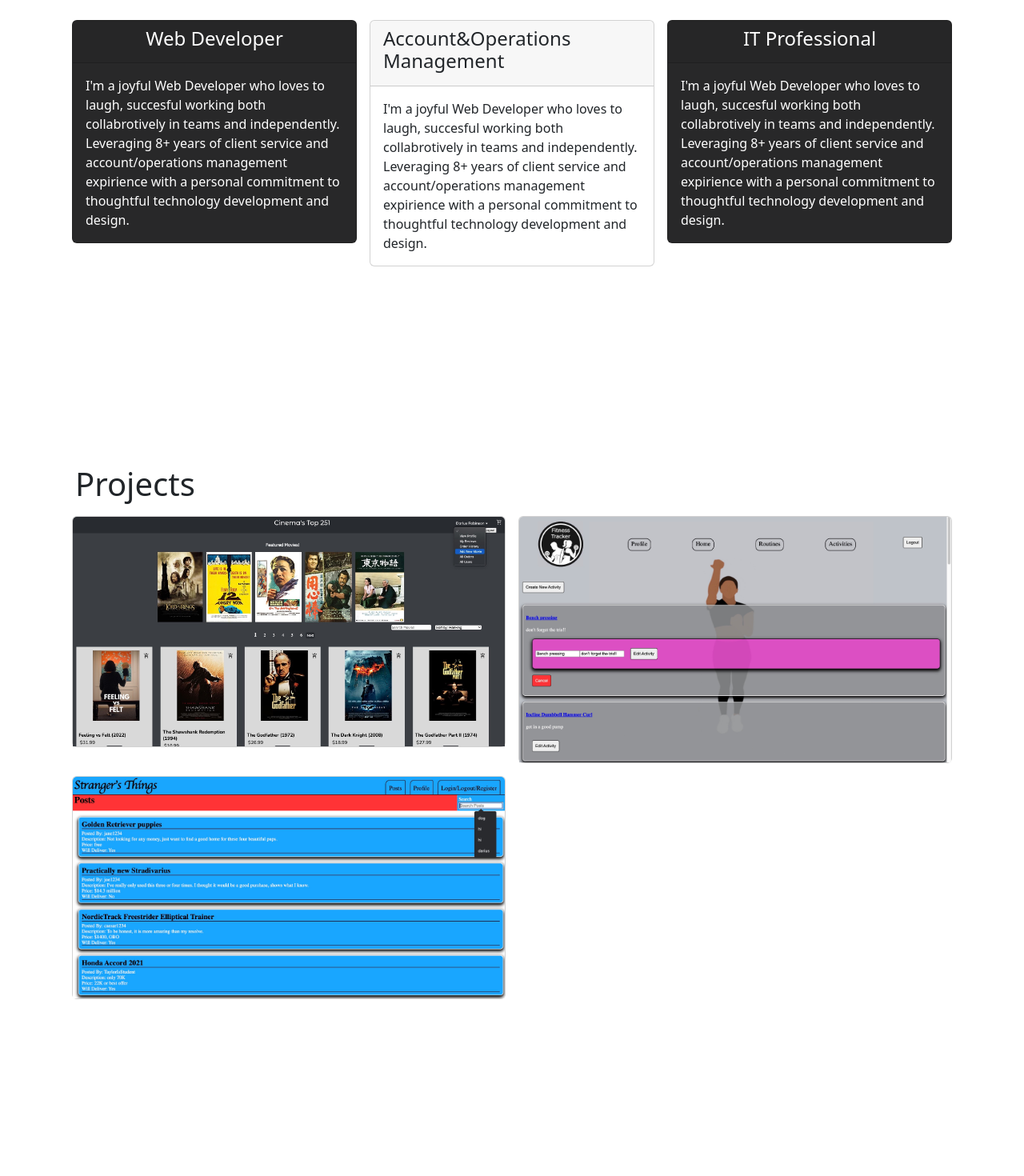
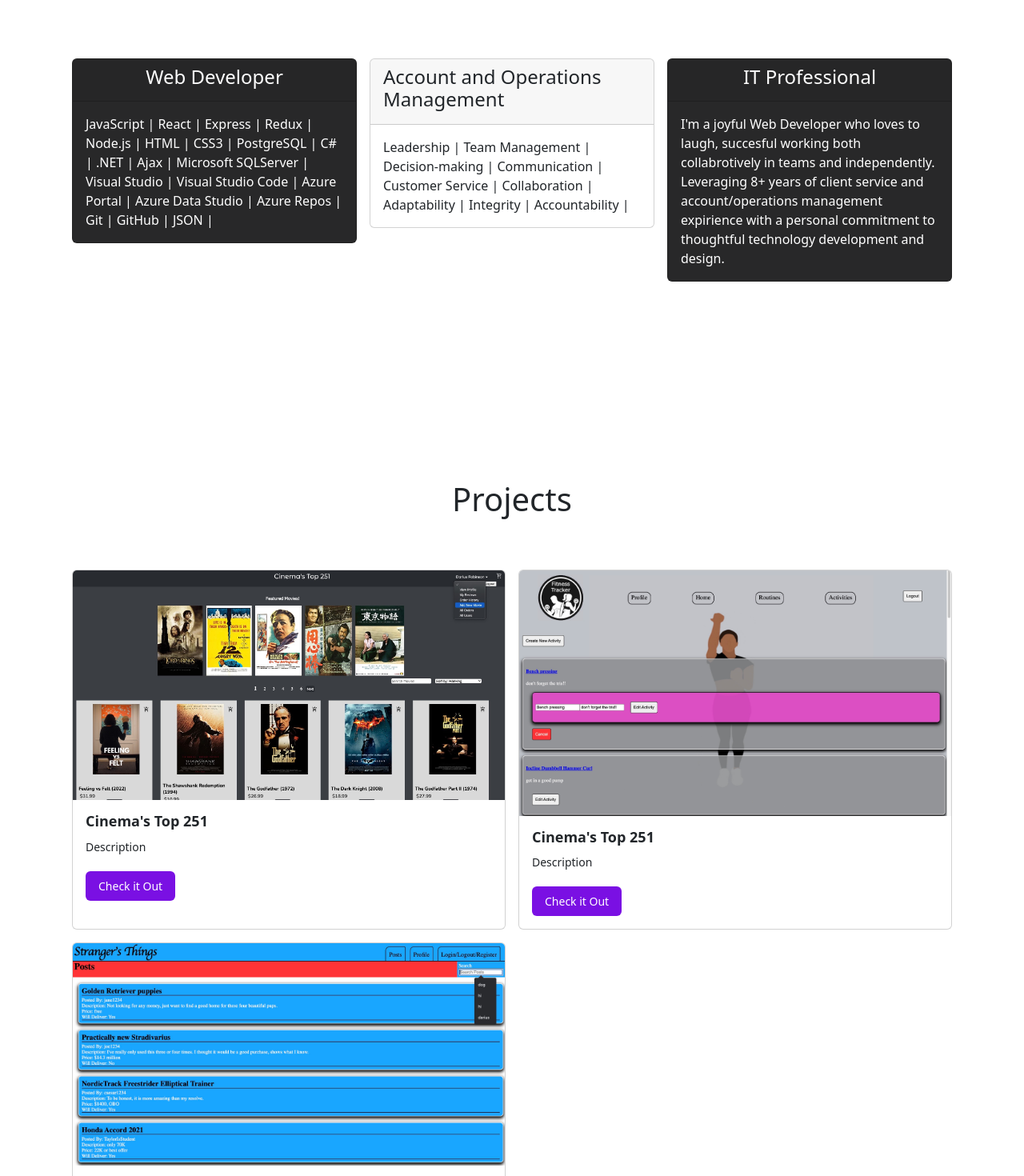
Before and after one commit to DariusRobinson/MySite, a React (Create React App) app: page / in a window 1280 px wide. Shown: the part 1000-2470 px from the top of the page at 80% size. Before the commit the page ends 2257 px from the top, so only its background shows below. Built offline with nearby package versions, Linux system fonts and the light colour scheme.

Commit message:
working on the project section, trying to make the cards pop out a little more with my current projects

```diff
--- a/public/index.css
+++ b/public/index.css
@@ -17,6 +17,56 @@
   color: white;
 }
 
+/* .projectCardWrapper {
+  height: 100%;
+  display: flex;
+  align-items: stretch;
+}
+
+.projectCard {
+  width: 100%;
+} */
+
 .custom-margin-top {
   margin-top: 15rem;
 }
+
+.projectCardWrapper {
+  height: 100%;
+  display: flex;
+  align-items: stretch;
+}
+
+.projectCard {
+  width: 100%;
+  border: 1px solid #ccc;
+  background-color: #f5f5f5;
+  transition: box-shadow 0.3s ease;
+}
+
+.projectCard:hover {
+  box-shadow: 0 4px 8px rgba(0, 0, 0, 0.1);
+}
+
+.projectCard .card-title {
+  font-size: 18px;
+  font-weight: bold;
+  margin-bottom: 10px;
+}
+
+.projectCard .card-text {
+  font-size: 14px;
+  margin-bottom: 20px;
+}
+
+.projectCard button {
+  background-color: #7a10e3;
+  border: none;
+  color: #fff;
+  padding: 8px 16px;
+  font-size: 14px;
+}
+
+.projectCard button:hover {
+  background-color: #33006d;
+}
--- a/src/components/Projects.jsx
+++ b/src/components/Projects.jsx
@@ -1,49 +1,127 @@
+// import React from "react";
+// import Button from "react-bootstrap/Button";
+// import Container from "react-bootstrap/Container";
+// import Row from "react-bootstrap/Row";
+// import Col from "react-bootstrap/Col";
+// import Card from "react-bootstrap/Card";
+
+// const Projects = () => {
+//   return (
+//     <>
+//       <section id="projectsSection">
+//         <Container
+//           className="d-flex justify-content-center mb-5"
+//           id="ProjTitleContainer"
+//         >
+//           <h1>Projects</h1>
+//         </Container>
+//         <Container className="d-flex justify-content-center p-2">
+//           <Row className="row row-cols-1 row-cols-md-2 g-3">
+//             <Col className="px-2">
+//               <div className="projectCardWrapper">
+//                 <Card className="projectCard" rounded>
+//                   <Card.Img variant="top" src="Image 8-27-22 at 12.21 AM.jpg" />
+//                   <Card.Body>
+//                     <Card.Title>Cinema's Top 251</Card.Title>
+//                     <Card.Text>Description</Card.Text>
+//                     <Button>Check it Out</Button>
+//                   </Card.Body>
+//                 </Card>
+//               </div>
+//             </Col>
+//             <Col className="px-2">
+//               <div className="projectCardWrapper">
+//                 <Card className="projectCard" rounded>
+//                   <Card.Img
+//                     variant="top"
+//                     src="Image 8-27-22 at 12.08 AM.jpeg"
+//                   />
+//                   <Card.Body>
+//                     <Card.Title>Cinema's Top 251</Card.Title>
+//                     <Card.Text>Description</Card.Text>
+//                     <Button>Check it Out</Button>
+//                   </Card.Body>
+//                 </Card>
+//               </div>
+//             </Col>
+//             <Col className="px-2">
+//               <div className="projectCardWrapper">
+//                 <Card className="projectCard" rounded>
+//                   <Card.Img variant="top" src="Image 8-27-22 at 12.27 AM.jpg" />
+//                   <Card.Body>
+//                     <Card.Title>Cinema's Top 251</Card.Title>
+//                     <Card.Text>Description</Card.Text>
+//                     <Button>Check it Out</Button>
+//                   </Card.Body>
+//                 </Card>
+//               </div>
+//             </Col>
+//           </Row>
+//         </Container>
+//       </section>
+//     </>
+//   );
+// };
+
+// export default Projects;
+
 import React from "react";
 import Button from "react-bootstrap/Button";
 import Container from "react-bootstrap/Container";
 import Row from "react-bootstrap/Row";
 import Col from "react-bootstrap/Col";
 import Card from "react-bootstrap/Card";
-import Form from "react-bootstrap/Form";
-import Nav from "react-bootstrap/Nav";
-import Navbar from "react-bootstrap/Navbar";
-import NavDropdown from "react-bootstrap/NavDropdown";
 
 const Projects = () => {
   return (
     <>
       <section id="projectsSection">
-        <Container id="ProjTitleContainer">
+        <Container
+          className="d-flex justify-content-center mb-5"
+          id="ProjTitleContainer"
+        >
           <h1>Projects</h1>
         </Container>
         <Container className="d-flex justify-content-center p-2">
           <Row className="row row-cols-1 row-cols-md-2 g-3">
             <Col className="px-2">
-              <Card rounded>
+              <div className="projectCardWrapper">
+                <Card className="projectCard" rounded>
                   <Card.Img variant="top" src="Image 8-27-22 at 12.21 AM.jpg" />
-                {/* <Card.Body>
+                  <Card.Body>
                     <Card.Title>Cinema's Top 251</Card.Title>
                     <Card.Text>Description</Card.Text>
-              </Card.Body> */}
+                    <Button>Check it Out</Button>
+                  </Card.Body>
                 </Card>
+              </div>
             </Col>
             <Col className="px-2">
-              <Card rounded>
-                <Card.Img variant="top" src="Image 8-27-22 at 12.08 AM.jpeg" />
-                {/* <Card.Body>
+              <div className="projectCardWrapper">
+                <Card className="projectCard" rounded>
+                  <Card.Img
+                    variant="top"
+                    src="Image 8-27-22 at 12.08 AM.jpeg"
+                  />
+                  <Card.Body>
                     <Card.Title>Cinema's Top 251</Card.Title>
                     <Card.Text>Description</Card.Text>
-              </Card.Body> */}
+                    <Button>Check it Out</Button>
+                  </Card.Body>
                 </Card>
+              </div>
             </Col>
             <Col className="px-2">
-              <Card rounded>
+              <div className="projectCardWrapper">
+                <Card className="projectCard" rounded>
                   <Card.Img variant="top" src="Image 8-27-22 at 12.27 AM.jpg" />
-                {/* <Card.Body>
+                  <Card.Body>
                     <Card.Title>Cinema's Top 251</Card.Title>
                     <Card.Text>Description</Card.Text>
-              </Card.Body> */}
+                    <Button>Check it Out</Button>
+                  </Card.Body>
                 </Card>
+              </div>
             </Col>
           </Row>
         </Container>
--- a/src/components/Skills.jsx
+++ b/src/components/Skills.jsx
@@ -7,46 +7,43 @@ import Col from "react-bootstrap/Col";
 const Skills = () => {
   return (
     <section id="skillsSection">
-      <Container className="d-flex justify-content-center p-2">
+      <Container className="d-flex justify-content-center mb-5 p-2">
         <h1>Skills</h1>
       </Container>
       <Container className="d-flex justify-content-center p-2">
         <Row className="row row-cols-1 row-cols-md-3 g-3">
           <Col>
             <Card id="skillsCard" rounded>
-              <Card.Header className="d-flex justify-content-center">
+              <Card.Header className="skillsCard  d-flex justify-content-center">
                 <h4>Web Developer</h4>
               </Card.Header>
               <Card.Body>
                 <Card.Text>
-                  I'm a joyful Web Developer who loves to laugh, succesful
-                  working both collabrotively in teams and independently.
-                  Leveraging 8+ years of client service and account/operations
-                  management expirience with a personal commitment to thoughtful
-                  technology development and design.
+                  JavaScript | React | Express | Redux | Node.js | HTML | CSS3 |
+                  PostgreSQL | C# | .NET | Ajax | Microsoft SQLServer | Visual
+                  Studio | Visual Studio Code | Azure Portal | Azure Data Studio
+                  | Azure Repos | Git | GitHub | JSON |
                 </Card.Text>
               </Card.Body>
             </Card>
           </Col>
           <Col>
             <Card rounded>
-              <Card.Header className="d-flex justify-content-center">
-                <h4>Account&Operations Management</h4>
+              <Card.Header className="skillsCard d-flex justify-content-center">
+                <h4>Account and Operations Management</h4>
               </Card.Header>
               <Card.Body>
                 <Card.Text>
-                  I'm a joyful Web Developer who loves to laugh, succesful
-                  working both collabrotively in teams and independently.
-                  Leveraging 8+ years of client service and account/operations
-                  management expirience with a personal commitment to thoughtful
-                  technology development and design.
+                  Leadership | Team Management | Decision-making | Communication
+                  | Customer Service | Collaboration | Adaptability | Integrity
+                  | Accountability |
                 </Card.Text>
               </Card.Body>
             </Card>
           </Col>
           <Col>
             <Card id="skillsCard" rounded>
-              <Card.Header className="d-flex justify-content-center">
+              <Card.Header className="skillsCard d-flex justify-content-center">
                 <h4>IT Professional</h4>
               </Card.Header>
               <Card.Body>
```
Lines whose indentation alone changed are shown as unchanged.
